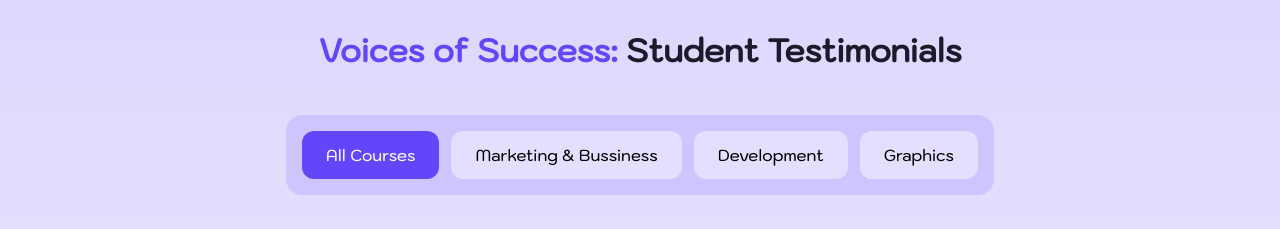
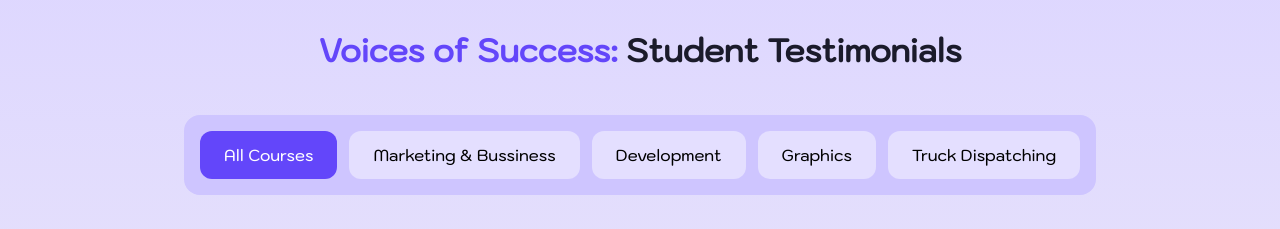
Before and after one commit to Rahuldhyania/b2b-campus, a Next.js app: page / in a window 1280 px wide. Shown: the part 9640-9869 px from the top of the page. Built offline with nearby package versions, Linux system fonts and the light colour scheme.

Commit message:
add video links

```diff
--- a/src/app/Components/Page-Components/Youtubevideo.jsx
+++ b/src/app/Components/Page-Components/Youtubevideo.jsx
@@ -11,6 +11,7 @@ export const Coursesbtn = [
     { id: 4, btn: "Marketing & Bussiness" },
     { id: 2, btn: "Development" },
     { id: 3, btn: "Graphics" },
+    { id: 5, btn: "Truck Dispatching" },
 ];
 
 // All Videos
@@ -78,6 +79,42 @@ const allVideoCourses = [
         category: "Marketing & Bussiness",
         videoLink: "https://www.youtube.com/watch?v=WT5Egh-WPdg&t=1s",
     },
+
+    {
+        id: 10,
+        title: "Truck Dispatching",
+        des: "Boost your website traffic",
+        category: "Truck Dispatching",
+        videoLink: "https://www.youtube.com/watch?v=yVaIRbl-Bm8",
+    },
+    {
+        id: 11,
+        title: "Truck Dispatching",
+        des: "Boost your website traffic",
+        category: "Truck Dispatching",
+        videoLink: "https://www.youtube.com/watch?v=QYWr2y0o6RU",
+    },
+    {
+        id: 12,
+        title: "Truck Dispatching",
+        des: "Boost your website traffic",
+        category: "Truck Dispatching",
+        videoLink: "https://www.youtube.com/watch?v=NjL6LuZ1T-k",
+    },
+        {
+        id: 13,
+        title: "Marketing & Bussiness",
+        des: "Boost your website traffic",
+        category: "Marketing & Bussiness",
+        videoLink: "https://www.youtube.com/watch?v=53GuCL_Y5hg",
+    },
+    {
+        id: 14,
+        title: "Marketing & Bussiness",
+        des: "Boost your website traffic",
+        category: "Marketing & Bussiness",
+        videoLink: "https://www.youtube.com/watch?v=HJwRUpkgY3Q",
+    }
 ];
 
 // Helper Functions
@@ -127,7 +164,7 @@ export default function Youtubevideo() {
 
     const handleLoadMore = () => {
         setMobileVisibleCount((prev) => prev + 5);
-        setdeskVisibleCount((pre)=>pre + 4)
+        setdeskVisibleCount((pre) => pre + 4)
     };
 
     const mobileCoursesToShow = filteredCourses.slice(0, mobileVisibleCount);
@@ -206,7 +243,7 @@ export default function Youtubevideo() {
                         )}
                     </div>
                 ))}
-                 {mobileVisibleCount < filteredCourses.length && (
+                {mobileVisibleCount < filteredCourses.length && (
                     <div className="flex justify-center mt-4 col-span-full">
                         <button
                             onClick={handleLoadMore}
```
